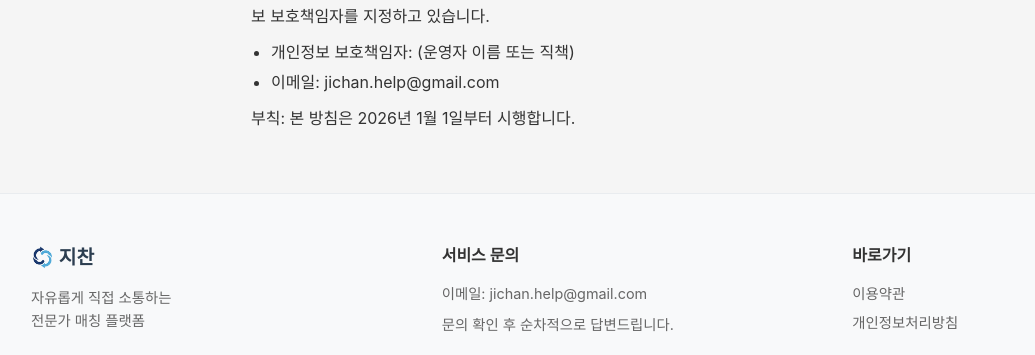
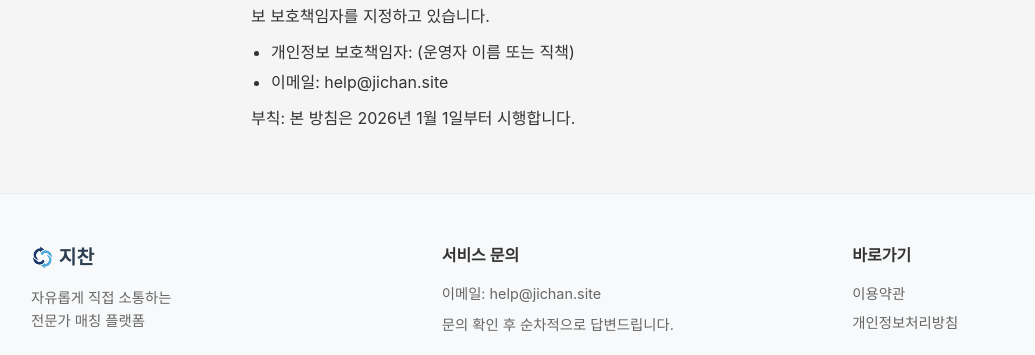
Before and after one commit to seongsland/jichan, a React (Vite) app in the folder frontend/: page /privacy in a window 1280 px wide. Shown: the part 1651-2006 px from the top of the page, without its empty margins (9-1044 px from the left). Built offline with nearby package versions, Linux system fonts and the light colour scheme; no server answers.

Commit message:
이메일 주소 변경

```diff
--- a/frontend/src/components/Layout.jsx
+++ b/frontend/src/components/Layout.jsx
@@ -83,7 +83,7 @@ const Layout = ({children}) => {
                     </div>
                     <div className="footer-section">
                         <h4>서비스 문의</h4>
-                        <p>이메일: jichan.help@gmail.com</p>
+                        <p>이메일: help@jichan.site</p>
                         <p>문의 확인 후 순차적으로 답변드립니다.</p>
                     </div>
                     <div className="footer-section">
--- a/frontend/src/pages/Privacy.jsx
+++ b/frontend/src/pages/Privacy.jsx
@@ -80,7 +80,7 @@ const Privacy = () => {
             </p>
             <ul>
                 <li>개인정보 보호책임자: (운영자 이름 또는 직책)</li>
-                <li>이메일: jichan.help@gmail.com</li>
+                <li>이메일: help@jichan.site</li>
             </ul>
 
             <p>부칙: 본 방침은 2026년 1월 1일부터 시행합니다.</p>
```
